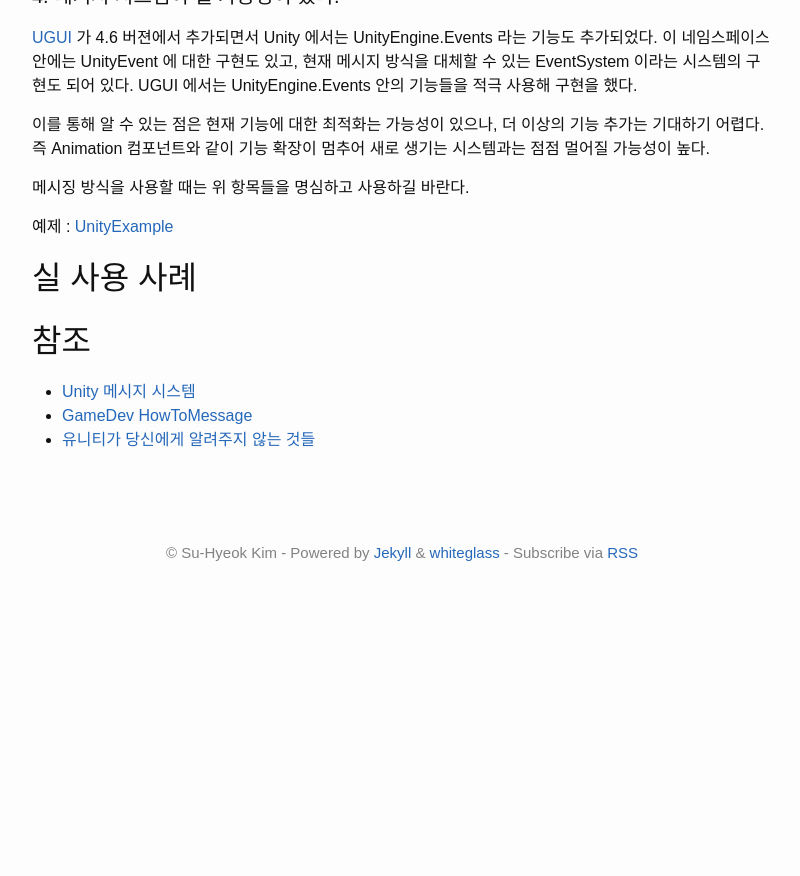
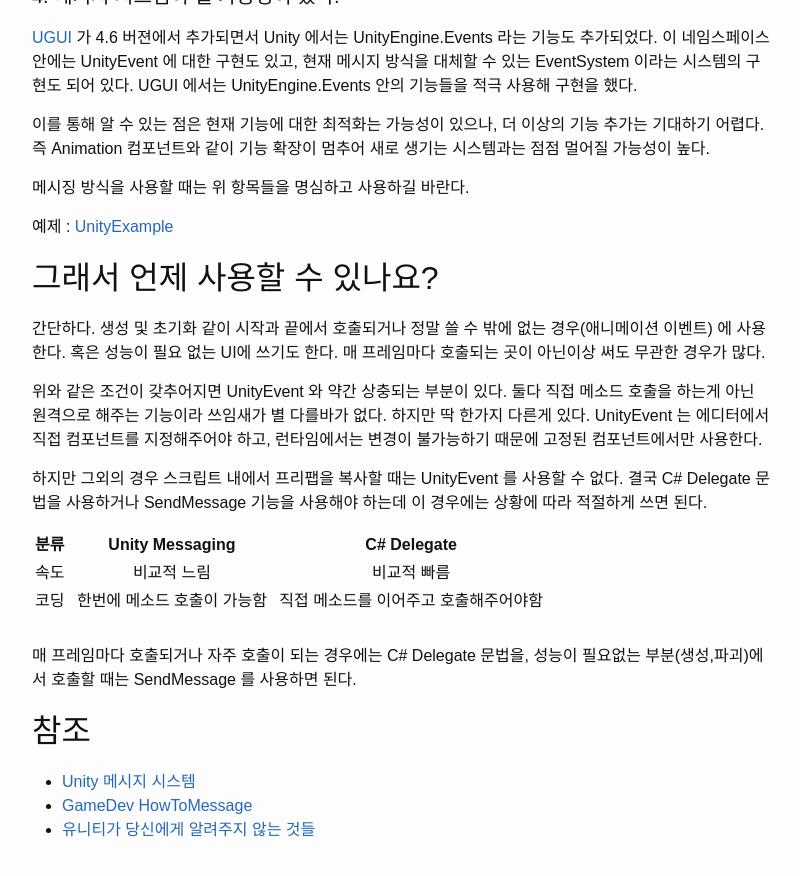
Before and after one commit to suhyeokkim/suhyeokkim.github.io, a Jekyll site: the page built from _posts/2017-04-05-unity-message-system.md, in a window 1280 px wide and 900 px high, scrolled down 1508 px. Shown: the top 876 px of the window, without its empty margins (238-1038 px from the left). Built offline with Jekyll 4.4.1, drawn with Linux system fonts in a browser that asks for light colours; comment, search, counter and statistics services are not loaded; before the commit the page ends 2117 px from its top, so only the background shows below that.

Commit message:
Update post : messaging system

```diff
--- a/_posts/2017-04-05-unity-message-system.md
+++ b/_posts/2017-04-05-unity-message-system.md
@@ -64,7 +64,21 @@ OOP(객체지향프로그래밍) 에서는 접근 제한자를 통해 외부에
 
 예제 : [UnityExample](https://github.com/hrmrzizon/UnityExample)
 
-## 실 사용 사례
+## 그래서 언제 사용할 수 있나요?
+
+간단하다. 생성 및 초기화 같이 시작과 끝에서 호출되거나 정말 쓸 수 밖에 없는 경우(애니메이션 이벤트) 에 사용한다. 혹은 성능이 필요 없는 UI에 쓰기도 한다. 매 프레임마다 호출되는 곳이 아닌이상 써도 무관한 경우가 많다.
+
+위와 같은 조건이 갖추어지면 UnityEvent 와 약간 상충되는 부분이 있다. 둘다 직접 메소드 호출을 하는게 아닌 원격으로 해주는 기능이라 쓰임새가 별 다를바가 없다. 하지만 딱 한가지 다른게 있다. UnityEvent 는 에디터에서 직접 컴포넌트를 지정해주어야 하고, 런타임에서는 변경이 불가능하기 때문에 고정된 컴포넌트에서만 사용한다.
+
+하지만 그외의 경우 스크립트 내에서 프리팹을 복사할 때는 UnityEvent 를 사용할 수 없다. 결국 C# Delegate 문법을 사용하거나 SendMessage 기능을 사용해야 하는데 이 경우에는 상황에 따라 적절하게 쓰면 된다.
+
+| 분류 | | Unity Messaging | | C# Delegate |
+| :-----: | :-----: | :-----: | :-----: | :-----: |
+| 속도 | | 비교적 느림 | | 비교적 빠름 |
+| 코딩 | | 한번에 메소드 호출이 가능함 | | 직접 메소드를 이어주고 호출해주어야함 |
+| | | | | |
+
+매 프레임마다 호출되거나 자주 호출이 되는 경우에는 C# Delegate 문법을, 성능이 필요없는 부분(생성,파괴)에서 호출할 때는 SendMessage 를 사용하면 된다.
 
 ## 참조
 
```
